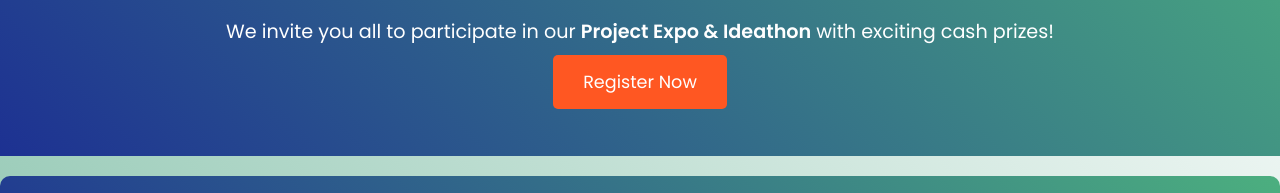
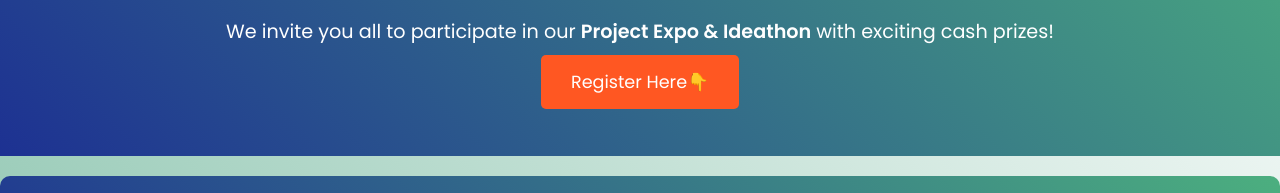
Before and after one commit to Beardonaveen/Engineerdayweb, a plain HTML site: page index.html in a window 1280 px wide. Shown: the part 183-376 px from the top of the page. Drawn offline with Linux system fonts and the light colour scheme.

Commit message:
Update index.html

```diff
--- a/index.html
+++ b/index.html
@@ -14,7 +14,7 @@
       <h1>Anjalai Ammal Mahalingam Engineering College</h1>
       <h2>Department of Information Technology</h2>
       <p>We invite you all to participate in our <strong>Project Expo & Ideathon</strong> with exciting cash prizes!</p>
-      <a href="https://docs.google.com/forms/d/e/1FAIpQLScpyDa2_929XK2-Qvi9Dz2tLv64xOj1ZuqfdqGqLMOJKz7y6A/viewform?usp=sf_link" class="btn">Register Now</a>
+      <a href="https://docs.google.com/forms/d/e/1FAIpQLScpyDa2_929XK2-Qvi9Dz2tLv64xOj1ZuqfdqGqLMOJKz7y6A/viewform?usp=sf_link" class="btn">Register Here👇</a>
     </div>
   </header>
 
```
